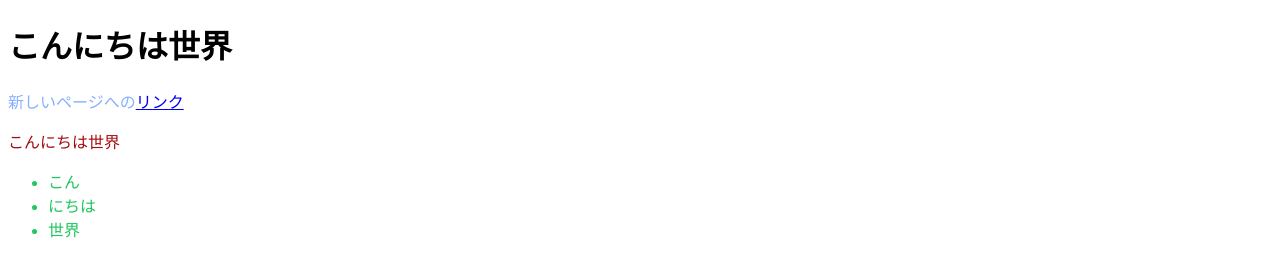
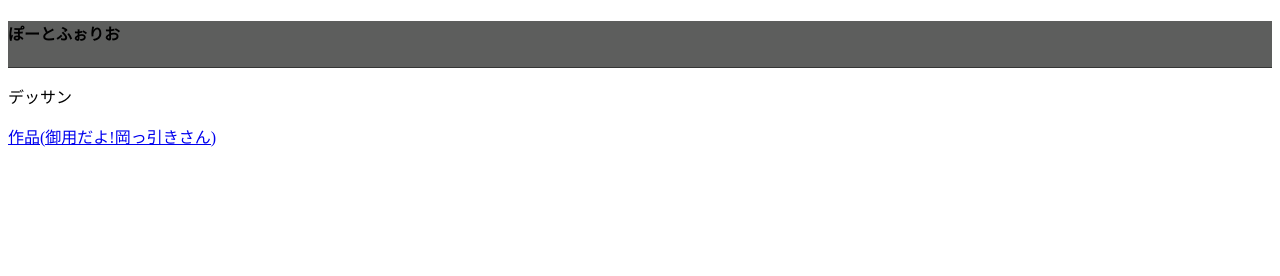
Before and after one commit to gomadouhu/WebTest0519, a plain HTML site: page index.html in a window 1280 px wide. Drawn offline with Linux system fonts and the light colour scheme.

Commit message:
Add files via upload

```diff
--- a/index.html
+++ b/index.html
@@ -2,28 +2,25 @@
 <html lang="ja">
 <head>
 <meta charset="UTF-8">
-<title>こんにちは世界</title>
+<title>ぽーとふぉりお</title>
 <style type="text/css">
-#myid {
-	color:#A50E11;
-}
-p {
-	color:#88AFFF;
-}
-.myclass {
-	color:#1FC75D;
+header {
+	width: 100%;
+	height: 8%;
+	background-color: #5D5E5D;
+	border-bottom: 1px solid #353635;
 }
 </style>
 </head>
 
 <body>
-<h1>こんにちは世界</h1>
-<p>新しいページへの<a href="newpage.html">リンク</a></p>
-<p id="myid">こんにちは世界</p>
-<ul class="myclass">
-  <li>こん</li>
-  <li>にちは</li>
-  <li>世界</li>
-</ul>
+<header>
+    <h4>ぽーとふぉりお</h4>
+      <nav></nav>
+</header>
+
+<p>デッサン</p>
+<a href="newpage.html">
+<p>作品(御用だよ!岡っ引きさん)</p></a>
 </body>
 </html>
```
